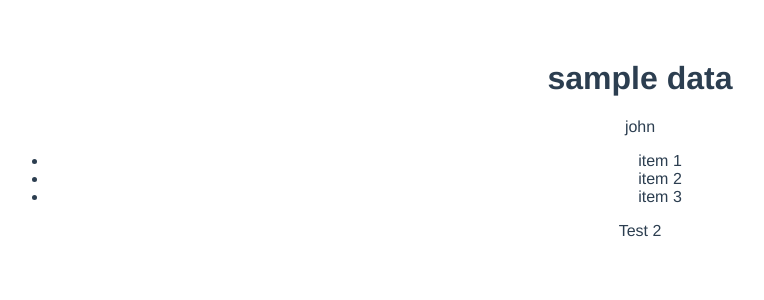
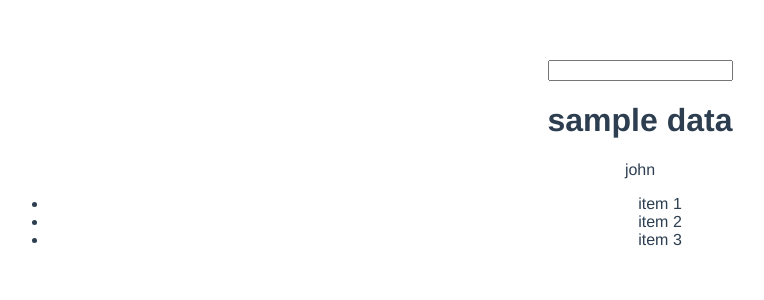
Before and after one commit to danivijay/vue-test-app, a Vue app: page /api in a window 1280 px wide. Shown: the top 300 px of the page, without its empty margins (0-764 px from the left). Built offline with nearby package versions, Linux system fonts and the light colour scheme.

Commit message:
add bind

```diff
--- a/src/components/apiFetch.vue
+++ b/src/components/apiFetch.vue
@@ -1,12 +1,13 @@
 <template>
   <div class="test">
+    <input type="text" v-model="test2">
     <span v-html="title"></span>
     <p>{{user.firstName}}</p>
     <ul>
       <li v-for="item in items">{{item.title}}</li>
     </ul>
     <p v-if="showHideTest">Test 1</p>
-    <p v-else>Test 2</p>
+    <p v-else>{{test2}}</p>
   </div>
 </template>
 
@@ -16,6 +17,7 @@ export default {
   data() {
     return {
       title: '<h1>sample data</h1>',
+      test2: '',
       user: {
         firstName: 'john',
         lastname: 'johny'
```
